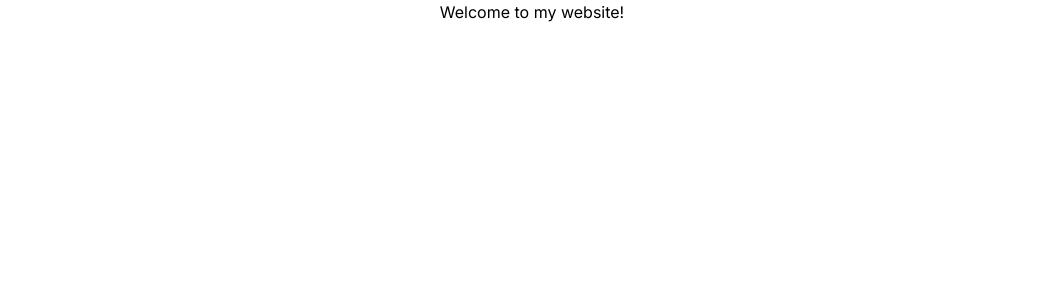
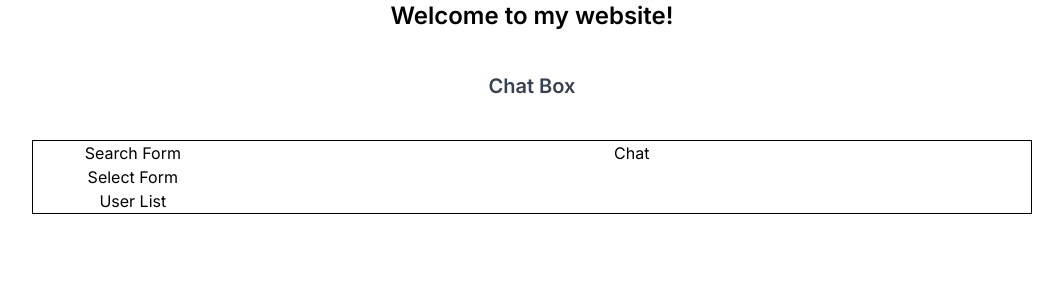
Before and after one commit to pally0091/chat-interface, a Next.js app: page / in a window 1280 px wide. Shown: the top 300 px of the page, without its empty margins (108-1171 px from the left). Built offline with nearby package versions, Linux system fonts and the light colour scheme.

Commit message:
Updated globals.css to use @import instead of @tailwind, and refactored page.tsx to include new components and layout

```diff
--- a/src/app/globals.css
+++ b/src/app/globals.css
@@ -1,7 +1,6 @@
-@tailwind base;
-@tailwind components;
-@tailwind utilities;
-
+@import "tailwindcss/base";
+@import "tailwindcss/components";
+@import "tailwindcss/utilities";
 /* ________________________________________________________________________________________________________________________ */
 
 body {
--- a/src/app/page.tsx
+++ b/src/app/page.tsx
@@ -1,9 +1,41 @@
+const Select = () => {
+  return <h1>Select Form</h1>;
+};
 
+const Search = () => {
+  return <h1>Search Form</h1>;
+};
+
+const UserList = () => {
+  return <h1>User List</h1>;
+};
+
+const Chat = () => {
+  return <h1>Chat</h1>;
+};
+const ChatBox = () => {
+  return (
+    <div className="max-w-[1000px] w-full mx-auto">
+      <h1 className="text-xl font-semibold text-gray-700 my-10">Chat Box</h1>
+      <div className="border border-black flex">
+        <div className="w-[20%]">
+          <Search />
+          <Select />
+          <UserList />
+        </div>
+        <div className="w-[80%]">
+          <Chat />
+        </div>
+      </div>
+    </div>
+  );
+};
 
 export default function Home() {
   return (
     <div>
-      <h1>Welcome to my website!</h1>
+      <h1 className="text-2xl font-semibold">Welcome to my website!</h1>
+      <ChatBox />
     </div>
   );
 }
```
